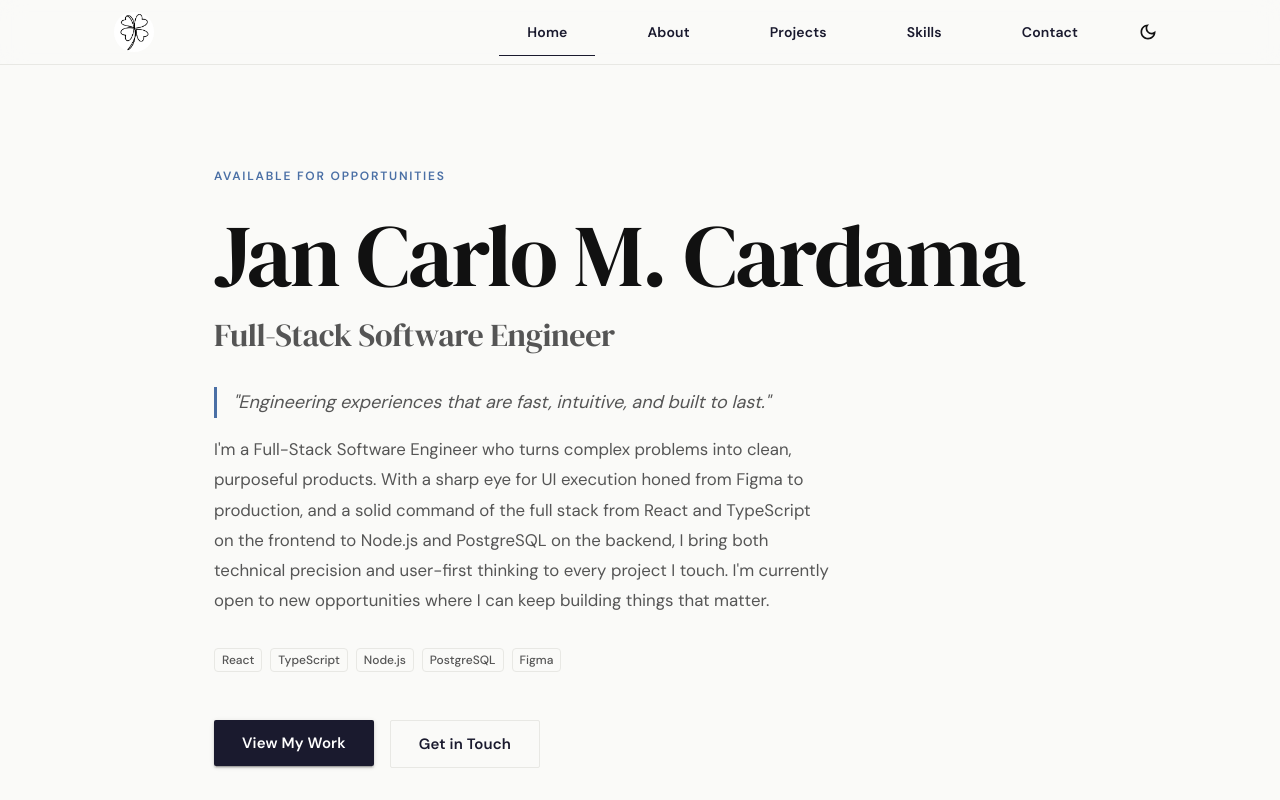
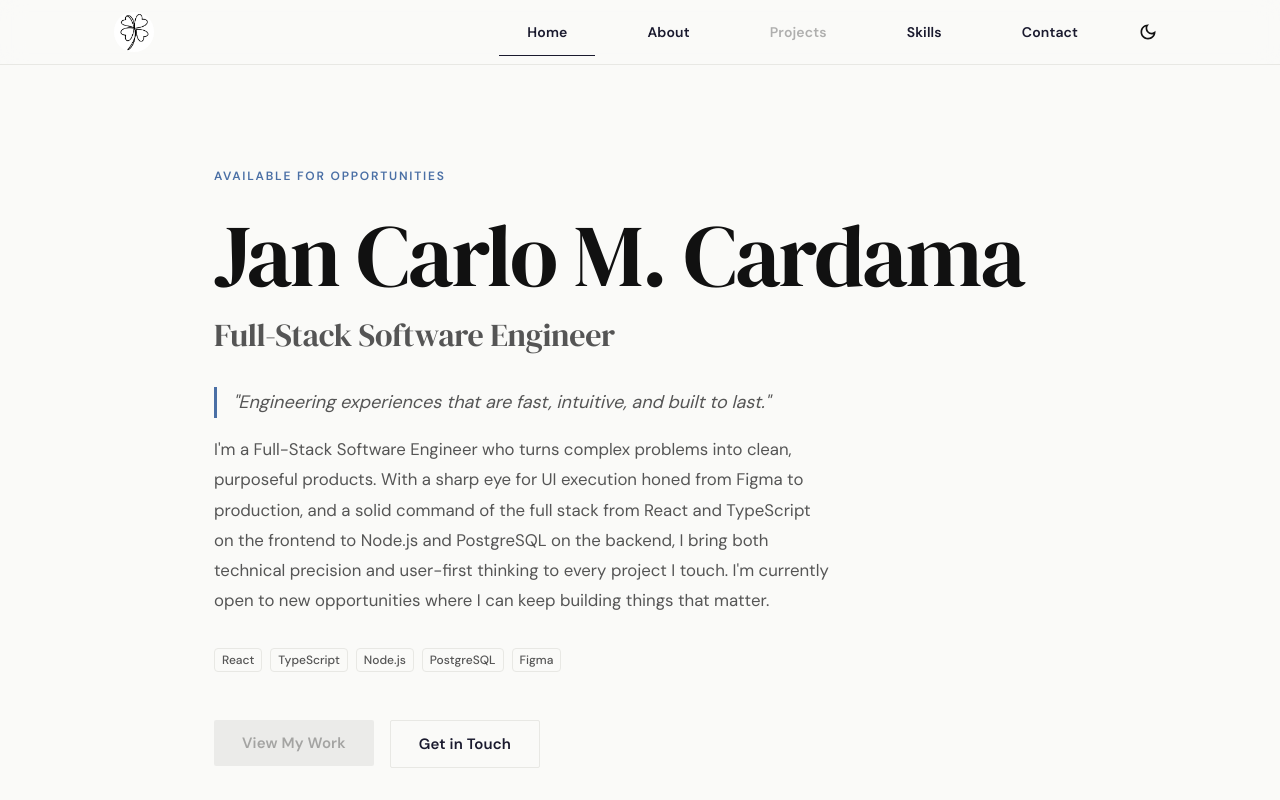
Before and after one commit to jcmcardama/my-portfolio, a React (Vite) app: page / in a window 1280 px wide. Shown: the top 800 px of the page. Built offline with nearby package versions, Linux system fonts and the light colour scheme.

Commit message:
disable project page

```diff
--- a/src/app/components/Navbar.tsx
+++ b/src/app/components/Navbar.tsx
@@ -48,6 +48,7 @@ export default function Navbar() {
                   component={NavLink}
                   to={item.path}
                   disableRipple
+                  disabled={item.label == 'Projects'}
                 >
                   {item.label}
                 </Button>
@@ -94,6 +95,7 @@ export default function Navbar() {
                 className={isActive(item.path) ? 'navbar-drawer-button active' : 'navbar-drawer-button'}
                 component={NavLink}
                 to={item.path}
+                disabled={item.label == 'Projects'}
                 onClick={() => setDrawerOpen(false)}
               >
                 <ListItemText
--- a/src/app/pages/Home.tsx
+++ b/src/app/pages/Home.tsx
@@ -1,5 +1,4 @@
 import { Box, Typography, Button, Container, Stack, Chip } from '@mui/material';
-// import ArrowForwardIcon from '@mui/icons-material/ArrowForward';
 import { Link as RouterLink } from 'react-router-dom';
 import { HOME_TEXTS, TAGS } from '../utils/constants';
 
@@ -56,6 +55,7 @@ export default function Home() {
             variant="contained"
             color="primary"
             size="large"
+            disabled
           >
             {HOME_TEXTS.BUTTON.VIEW_WORK}
           </Button>
--- a/src/app/routes/AppRoutes.tsx
+++ b/src/app/routes/AppRoutes.tsx
@@ -2,7 +2,7 @@ import { Routes, Route } from 'react-router-dom';
 import Layout from '../components/Layout';
 import Home     from '../pages/Home';
 import About    from '../pages/About';
-import Projects from '../pages/Projects';
+// import Projects from '../pages/Projects';
 import Skills   from '../pages/Skills';
 import Contact  from '../pages/Contact';
 
@@ -12,7 +12,7 @@ export default function App() {
       <Route path="/" element={<Layout />}>
         <Route index          element={<Home />}     />
         <Route path="about"   element={<About />}    />
-        <Route path="projects"element={<Projects />} />
+        {/* <Route path="projects"element={<Projects />} /> */}
         <Route path="skills"  element={<Skills />}   />
         <Route path="contact" element={<Contact />}  />
       </Route>
```
